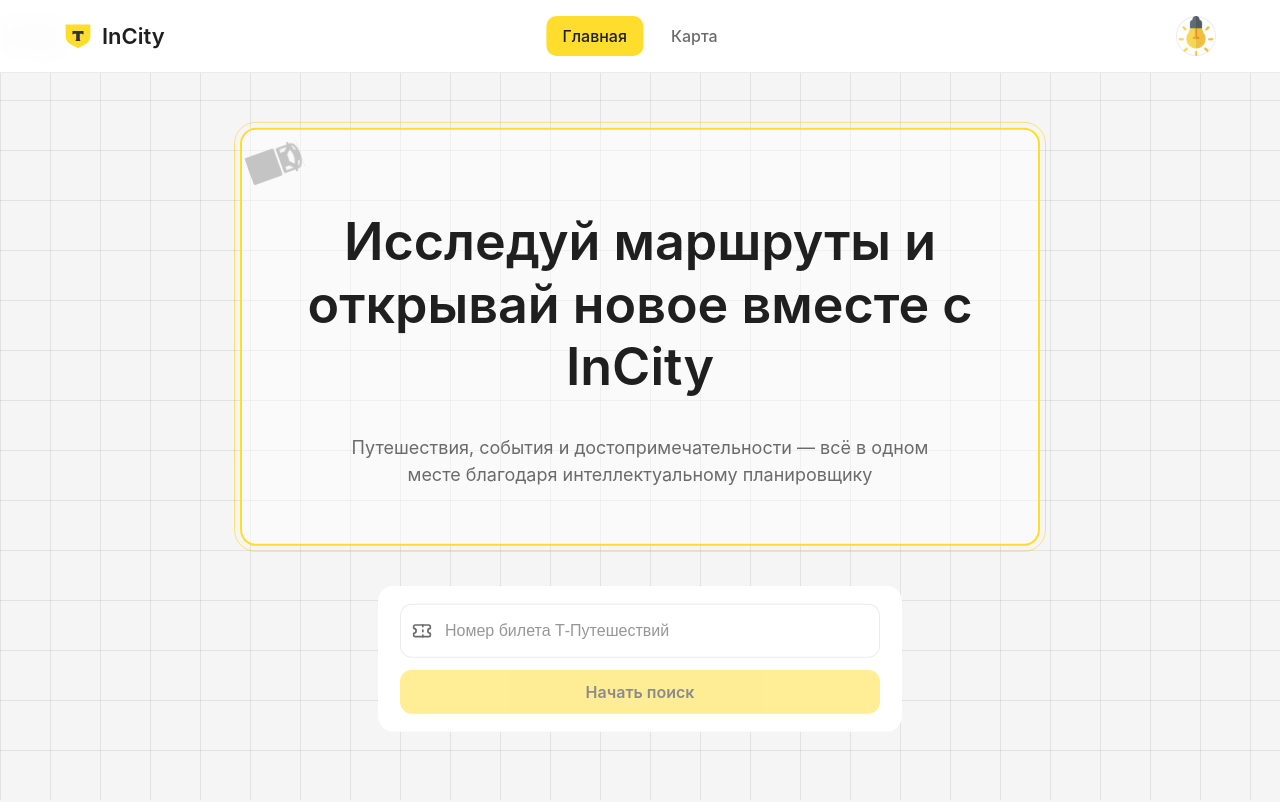
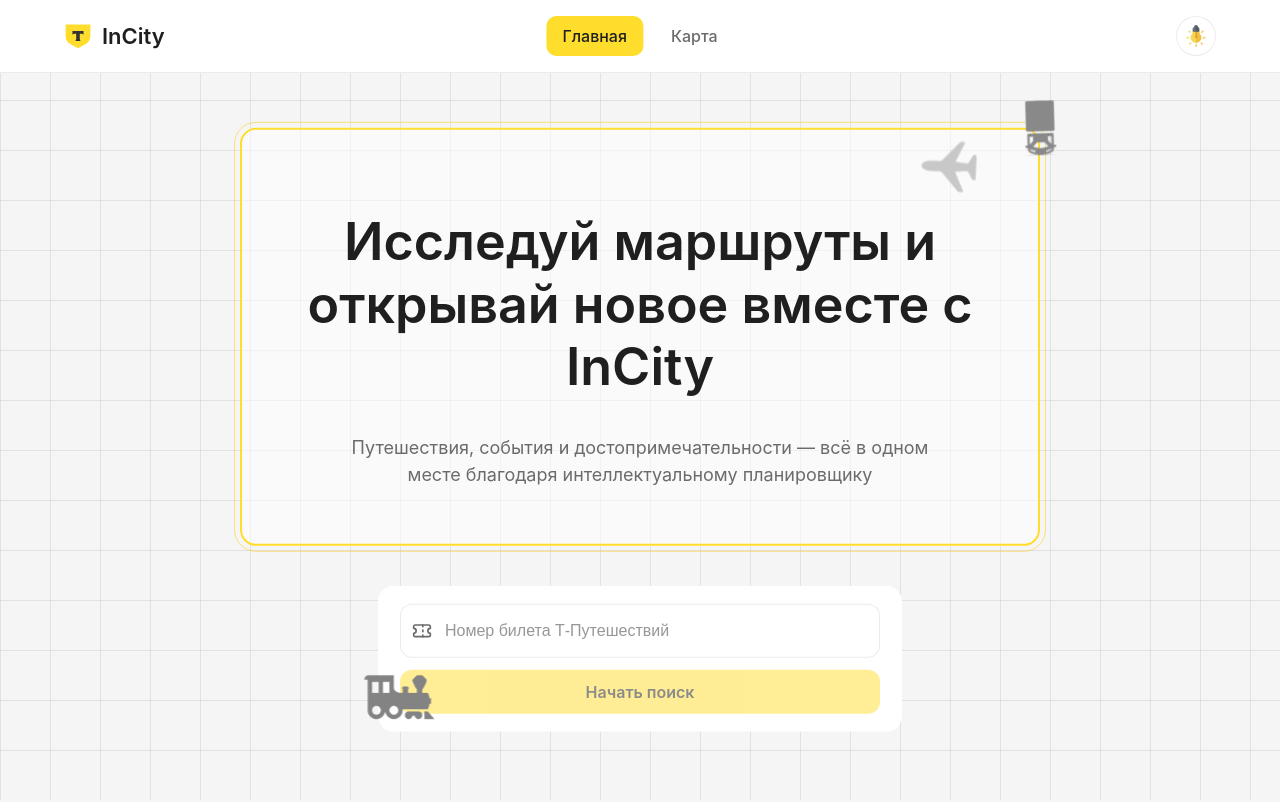
Before and after one commit to Kriss010119/InCity, a React (Vite) app in the folder frontend/: page / in a window 1280 px wide. Shown: the top 802 px of the page. Built offline with nearby package versions, Linux system fonts and the light colour scheme.

Commit message:
feat: обновлены стили

```diff
--- a/frontend/src/styles/variables.css
+++ b/frontend/src/styles/variables.css
@@ -1,6 +1,6 @@
 :root {
   --tbank-yellow: #ffdd2d;
-  --tbank-yellow-light: #cacaca4a;
+  --tbank-yellow-light: rgba(255, 221, 45, 0.1);
   --tbank-yellow-dark: #ffbb00;
   --tbank-red: #e30611;
 
@@ -14,6 +14,8 @@
   --bg-header-dark: rgba(18, 18, 18, 0.98);
   --bg-overlay: rgba(0, 0, 0, 0.5);
   --bg-overlay-dark: rgba(0, 0, 0, 0.75);
+
+
 
   --text-black: #000;
   --text-main: #1f1f1f;
@@ -51,6 +53,8 @@
   --size-5xl: 40px;
   --size-6xl: 48px;
   --size-7xl: 64px;
+  --size-22: 22px;
+  --size-32: 32px;
 
   --font-size-xs: 10px;
   --font-size-sm: 11px;
@@ -94,6 +98,10 @@
   --spacing-8xl: 48px;
   --spacing-9xl: 56px;
   --spacing-10xl: 64px;
+  --spacing-24: 24px;
+  --spacing-10: 10px;
+  --spacing-16: 16px;
+  --spacing-40: 40px;
 
   --transition-fast: 0.2s ease;
   --transition-normal: 0.3s ease;
@@ -117,6 +125,7 @@
   --shadow-3xl: 0 25px 50px -12px rgba(0, 0, 0, 0.5);
   --shadow-glow: 0 8px 16px rgba(255, 221, 45, 0.3);
 
+  --z-index-base: 1;
   --z-index-dropdown: 1000;
   --z-index-sticky: 1020;
   --z-index-fixed: 1030;
@@ -129,6 +138,8 @@
   --z-index-map-controls: 10;
   --z-index-map-hint: 100;
   --z-index-map-marker: 5;
+  --z-index-transport-car: 50;
+  --z-index-transport-train: 20;
 
   --header-height: 72px;
   --header-height-mobile: 64px;
@@ -148,6 +159,19 @@
   --footer-gap: 24px;
   --footer-font-size: 14px;
 
+  --mobile-tabbar-padding: 8px 16px;
+  --mobile-tabbar-padding-mobile: 8px 16px;
+  --mobile-tabbar-z-index: 1000;
+  --tab-button-gap: 4px;
+  --tab-button-max-width: 120px;
+  --tab-button-font-size: 12px;
+  --tab-button-font-weight: 500;
+  --tab-button-border-radius: 12px;
+  --tab-button-transition: all 0.2s ease;
+  --tab-button-transform-scale: 0.95;
+  --tab-button-active-transform: translateY(-2px);
+  --tab-button-disabled-opacity: 0.4;
+
   --font-size-logo: 22px;
   --font-size-nav: 16px;
   --font-weight-logo: 600;
@@ -163,6 +187,11 @@
   --landing-height-mobile: calc(100vh - var(--header-height-mobile));
   --landing-padding-top: var(--header-height);
   --landing-padding-top-mobile: var(--header-height-mobile);
+  --landing-padding-mobile: 140px 0 40px 0;
+  --landing-container-margin-mobile: 40px 20px;
+  --landing-container-width-offset-mobile: 40px;
+  --landing-container-max-width-tablet: 600px;
+  --landing-subtitle-max-width-tablet: 80%;
 
   --grid-size: 50px;
   --grid-opacity-light: 0.08;
@@ -183,6 +212,7 @@
   --border-frame-glow: 8px;
   --border-frame-glow-color: rgba(255, 204, 0, 0.5);
   --border-frame-glow-radius: 22px;
+  --border-frame-glow-border-width: 1px;
 
   --main-title-size: 52px;
   --main-title-size-tablet: 36px;
@@ -210,27 +240,29 @@
   --cta-button-color: #1a1a1a;
   --cta-transition: all 0.3s ease;
 
-  --container-margin: 30px 0px;
+  --container-margin: 30px auto;
   --container-max-width: 800px;
   --container-frame-max-width: 900px;
+  --container-max-width-lg: 1200px;
 
   --info-section-padding: 64px;
   --info-section-padding-mobile: 32px 20px;
   --info-section-gap: 24px;
   --info-section-gap-mobile: 20px;
-  --info-card-padding: 32px;
-  --info-card-padding-mobile: 24px;
+  --info-card-padding: 20px;
+  --info-card-padding-mobile: 30px;
   --info-card-radius: 20px;
   --info-card-border: 1px solid var(--border-light);
   --info-card-yellow: var(--tbank-yellow);
   --info-card-gray-light: #eaeaea;
   --info-card-gray-dark: #2a2a2a;
-  --info-title-size: 22px;
-  --info-text-size: 16px;
+  --info-title-size: 18px;
+  --info-text-size: 14px;
   --info-line-height: 1.6;
   --info-animation-duration: 0.6s;
   --info-animation-delay-step: 0.1s;
   --info-translate-start: 40px;
+  --info-card-min-width: 300px;
 
   --map-panel-width-expanded: 350px;
   --map-panel-width-collapsed: 40px;
@@ -305,6 +337,16 @@
   --border-height: 300px;
   --border-height-mobile: 200px;
 
+  --transport-animation-duration-car: 25s;
+  --transport-animation-duration-plane: 20s;
+  --transport-animation-duration-train: 15s;
+  --transport-animation-easing: linear;
+  --transport-plane-top: 60px;
+  --transport-plane-top-mobile: 50px;
+  --transport-train-bottom: 70px;
+  --transport-train-bottom-mobile: 10px;
+  --transport-train-start-left: -100px;
+
   --form-max-width: 480px;
   --form-padding: 16px 20px;
   --form-padding-mobile: 14px 16px;
@@ -325,6 +367,43 @@
   --opacity-disabled: 0.6;
   --opacity-hover: 0.8;
   --opacity-placeholder: 0.7;
+  --opacity-90: 0.9;
+  --opacity-70: 0.7;
+
+  --scale-hover: 1.15;
+  --scale-mobile-gap: 0.75;
+  --scale-mobile-padding: 0.75;
+  --scale-mobile-translate: 0.8;
+  --scale-mobile-title: 0.8;
+  --scale-mobile-text: 0.9;
+  --scale-tablet-padding-top: 0.8;
+  --scale-tablet-title-padding: 0.7;
+  --scale-tablet-title-margin: 0.9;
+  --scale-tablet-border-width: 0.9;
+  --scale-tablet-main-title: 0.7;
+  --scale-tablet-subtitle: 0.9;
+  --scale-tablet-subtitle-margin: 0.9;
+  --scale-mobile-title-padding: 0.5;
+  --scale-mobile-title-margin: 0.8;
+  --scale-mobile-border-width: 0.8;
+  --scale-mobile-main-title: 0.5;
+  --scale-mobile-subtitle: 0.8;
+
+  --breakpoint-mobile: 480px;
+  --breakpoint-tablet: 768px;
+  --breakpoint-desktop: 1024px;
+  --breakpoint-custom-764: 764px;
+  --breakpoint-765: 765px;
+
+  --car-rotate-angle-1: 18deg;
+  --car-rotate-angle-2: 108deg;
+  --car-rotate-angle-3: 198deg;
+  --car-rotate-angle-4: 288deg;
+  --car-rotate-angle-5: 378deg;
+
+  --plane-wave-offset-y: 20px;
+  --plane-wave-amplitude: 60px;
+  --plane-start-offset-x: 100px;
 }
 
 :root[data-theme="dark"] {
```
